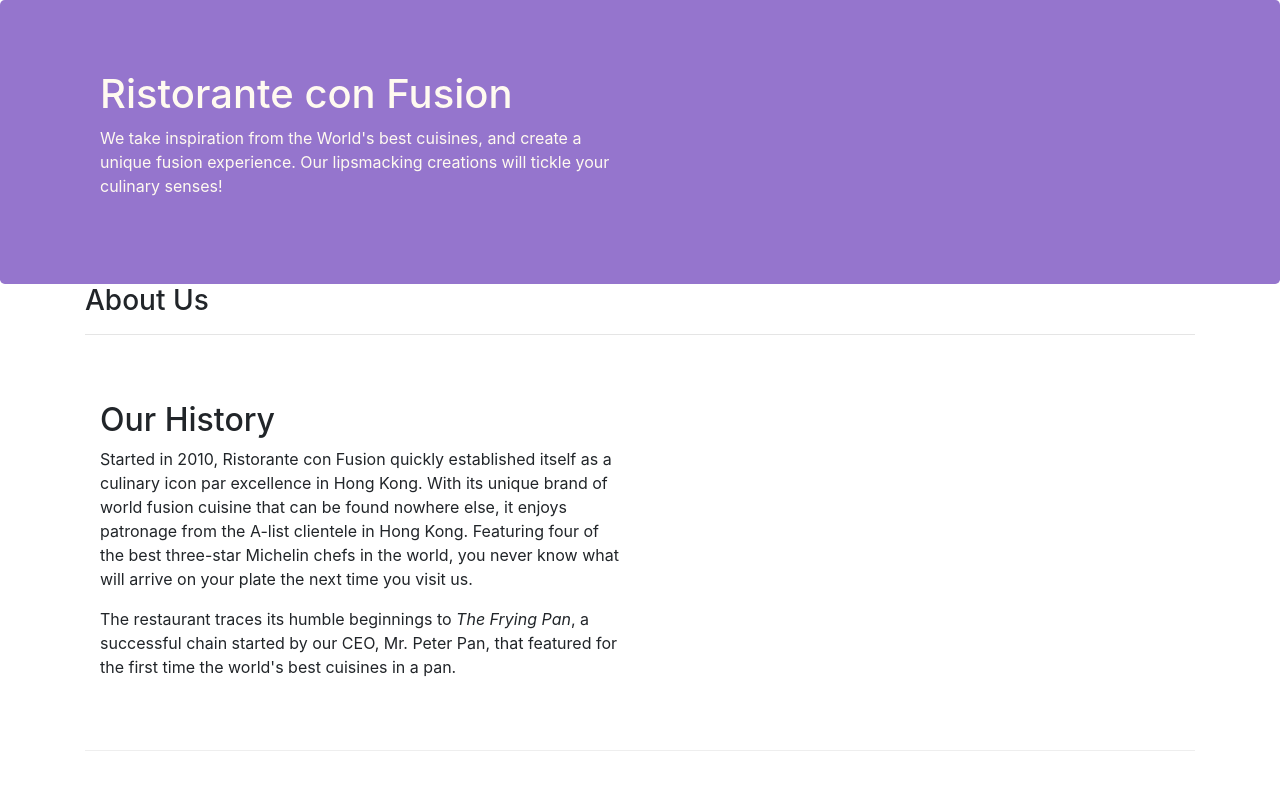
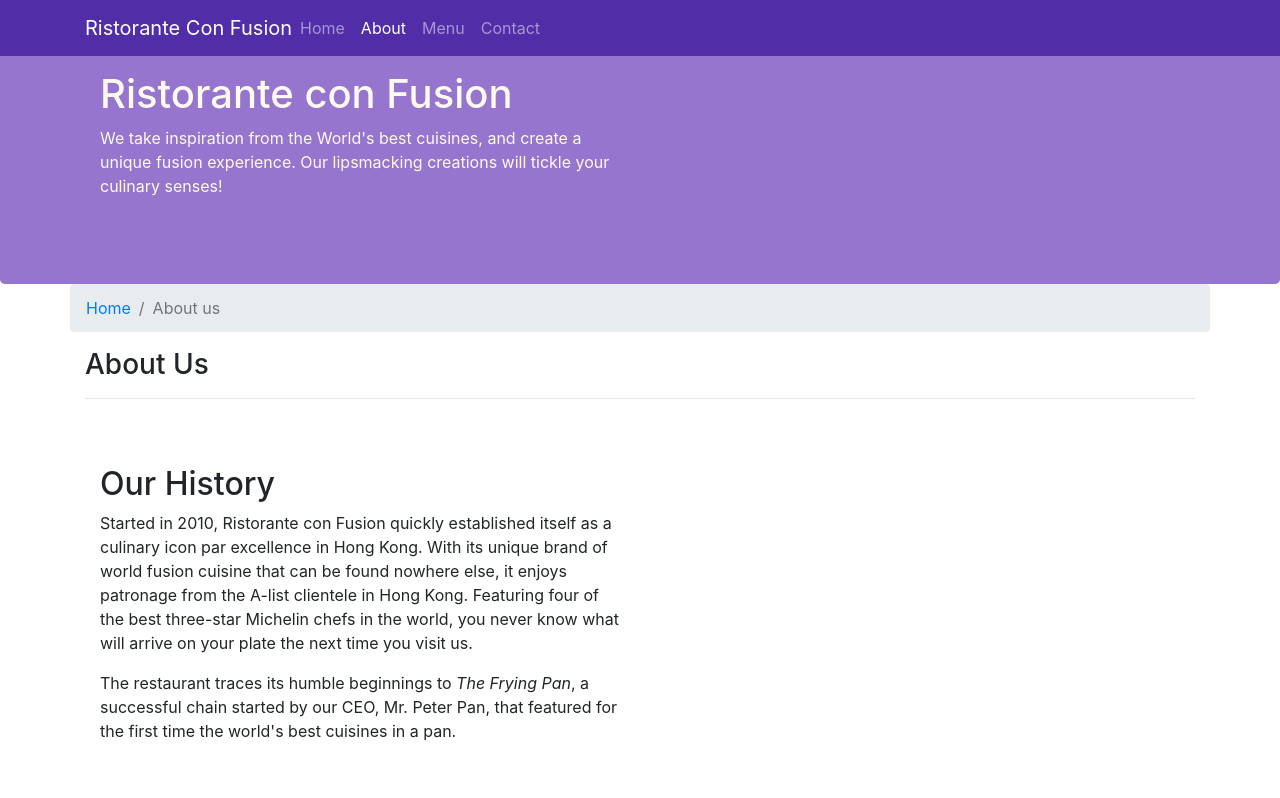
Before and after one commit to GreatStephen/ConFusion, a website: page aboutus.html in a window 1280 px wide. Shown: the top 798 px of the page. Drawn offline with nearby package versions, Linux system fonts and the light colour scheme.

Commit message:
navbar and breadcrumbs

```diff
--- a/aboutus.html
+++ b/aboutus.html
@@ -15,7 +15,23 @@
 </head>
 
 <body>
+    <nav class="navbar navbar-dark navbar-expand-sm fixed-top">
+        <div class="container">
+            <button class="navbar-toggler" type="button" data-toggle="collapse" data-target="#Navbar">
+                <span class="navbar-toggler-icon"></span>
+            </button>
+            <a class="navbar-brand mr-auto" href="./index.html">Ristorante Con Fusion</a>
+            <div class="collapse navbar-collapse" id="Navbar">
+                <ul class="navbar-nav mr-auto">
+                    <li class="nav-item"><a class="nav-link" href="./index.html">Home</a></li>
+                    <li class="nav-item active"><a class="nav-link" href="#">About</a></li>
+                    <li class="nav-item"><a class="nav-link" href="#">Menu</a></li>
+                    <li class="nav-item"><a class="nav-link" href="#">Contact</a></li>
+                </ul>
+            </div>
 
+        </div>
+    </nav>
     <header class="jumbotron">
         <div class="container">
             <div class="row row-header">
@@ -31,6 +47,10 @@
 
     <div class="container">
         <div class="row">
+            <ol class="col-12 breadcrumb">
+                <li class="breadcrumb-item"><a href="./index.html">Home</a></li>
+                <li class="breadcrumb-item active">About us</li>
+            </ol>
             <div class="col-12">
                <h3>About Us</h3>
                <hr>
@@ -70,7 +90,7 @@
                 <div class="col-4 offset-1 col-sm-2">
                     <h5>Links</h5>
                     <ul class="list-unstyled">
-                        <li><a href="#">Home</a></li>
+                        <li><a href="./index.html">Home</a></li>
                         <li><a href="#">About</a></li>
                         <li><a href="#">Menu</a></li>
                         <li><a href="#">Contact</a></li>
--- a/css/styles.css
+++ b/css/styles.css
@@ -28,3 +28,12 @@
     margin: 0px;
     color: #0f0f0f;
 }
+
+.body {
+    padding: 50px 0px 0px 0px;
+    z-index: 0;
+}
+
+.navbar-dark {
+    background-color: #512DA8;
+}
```
Also changed, not shown: index.html (+19 -1 lines), 1 other file.
